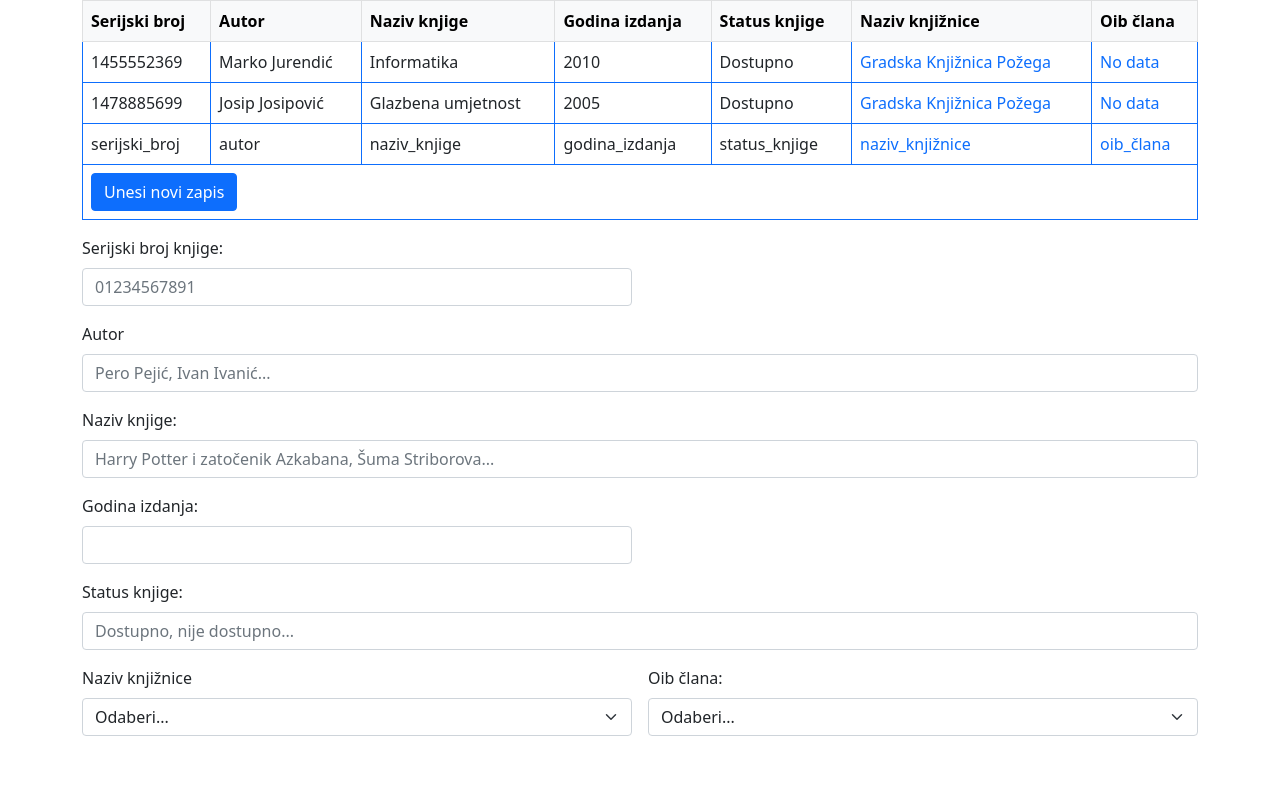
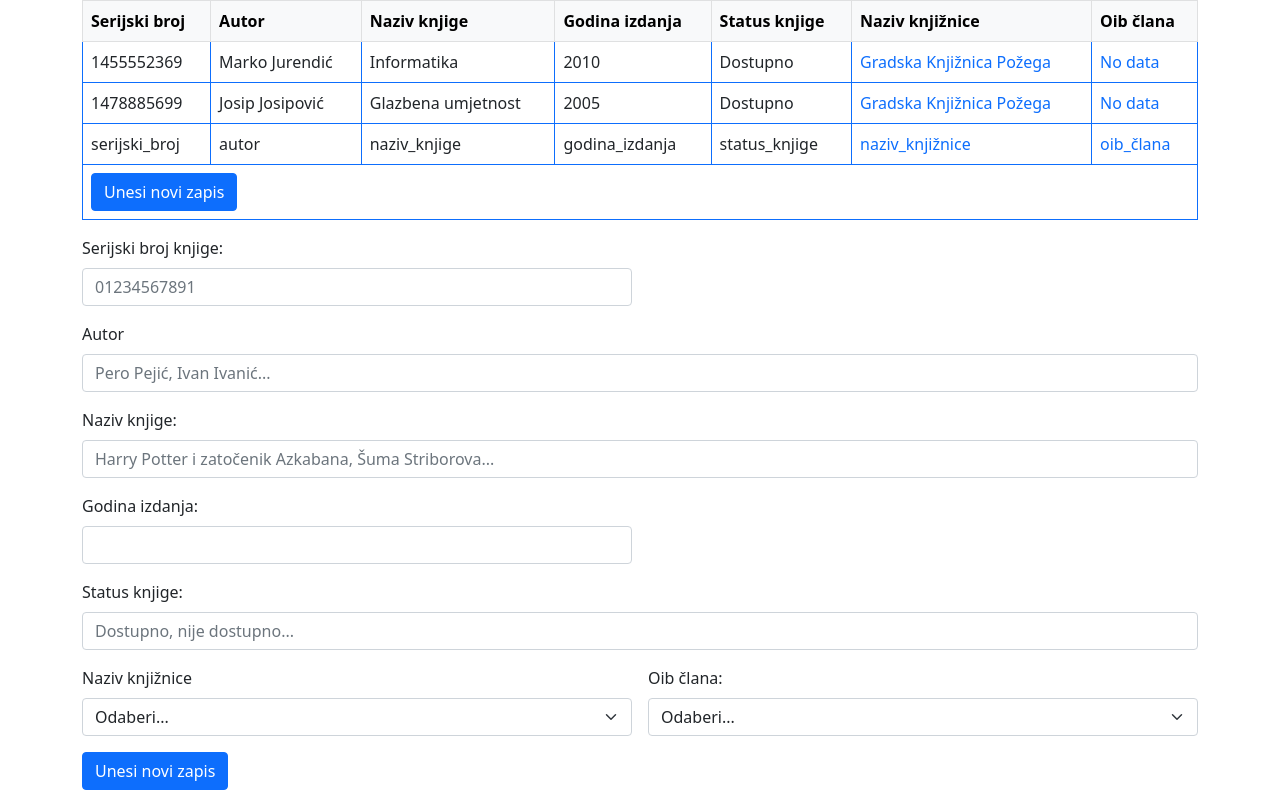
Before and after one commit to Josip1234/Library-Application, a plain HTML site: page web/knjige.html in a window 1280 px wide. Drawn offline with nearby package versions, Linux system fonts and the light colour scheme.

Commit message:
added button for inserting new record for books

```diff
--- a/web/knjige.html
+++ b/web/knjige.html
@@ -130,6 +130,9 @@
                 </select>
 
             </div>
+            <div class="col-12">
+                <input type="submit" value="Unesi novi zapis" class="btn btn-primary">
+            </div>
 
         </form>
 
```
